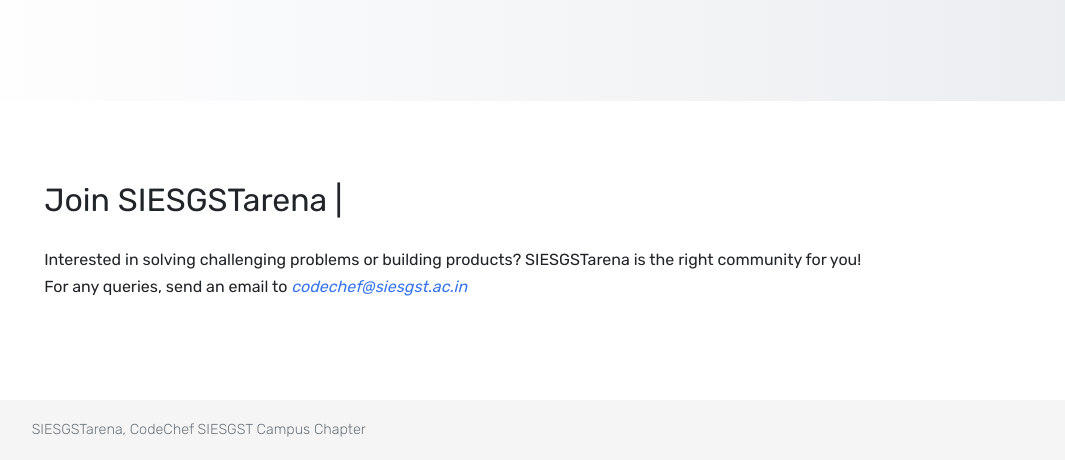
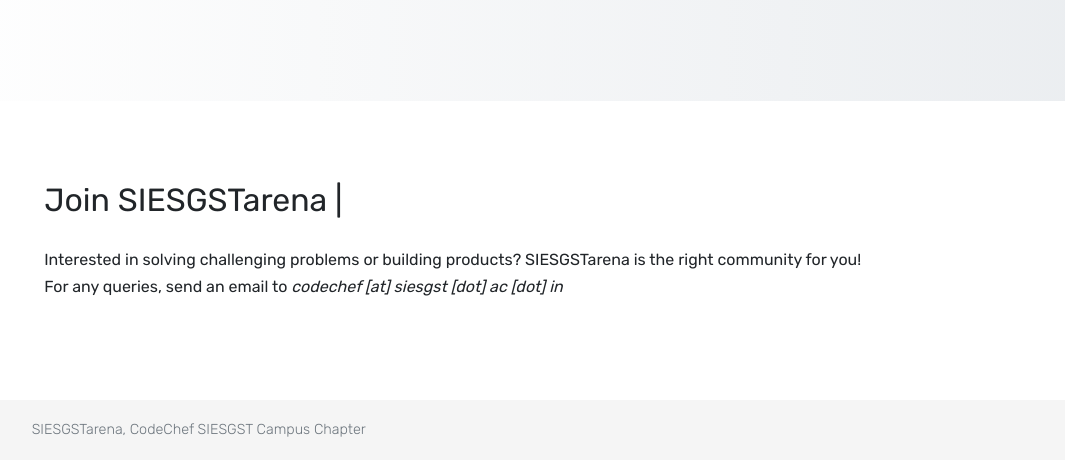
Before and after one commit to siesgstarena/siesgstarena.github.io, a plain HTML site: page index.html in a window 1280 px wide. Shown: the part 1026-1486 px from the top of the page, without its empty margins (90-1155 px from the left). Drawn offline with nearby package versions, Linux system fonts and the light colour scheme.

Commit message:
Reverted the email address back to the previous one

```diff
--- a/index.html
+++ b/index.html
@@ -153,7 +153,7 @@
 				<h2>Join SIESGSTarena |</h2>
 				<br>
 				<h6 class="heading">Interested in solving challenging problems or building products? SIESGSTarena is the right community for you!</h6>
-				<h6 class="heading">For any queries, send an email to <em><a href="mailto:codechef@siesgst.ac.in">codechef@siesgst.ac.in</a></em></h6>
+				<h6 class="heading">For any queries, send an email to <em>codechef [at] siesgst [dot] ac [dot] in</em></h6>
 			</div>
 		</div>
 	</div>
```
